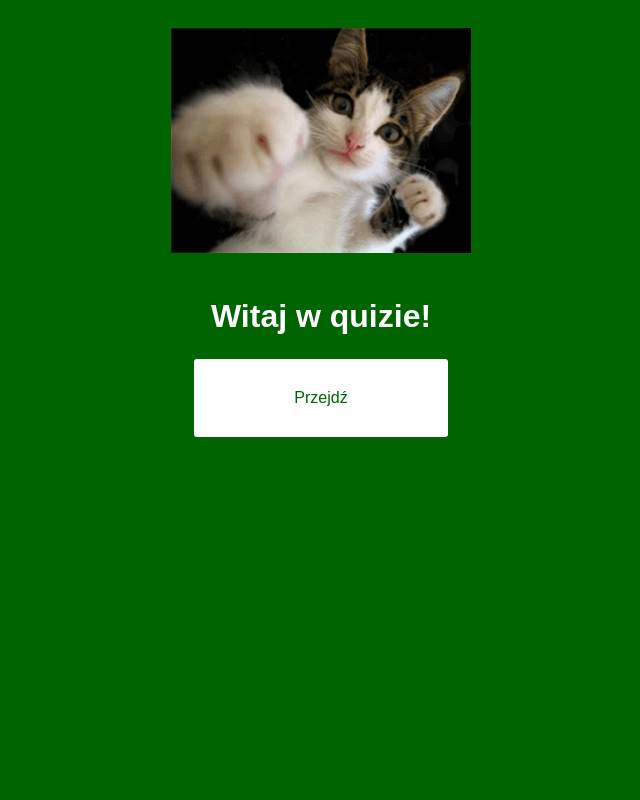
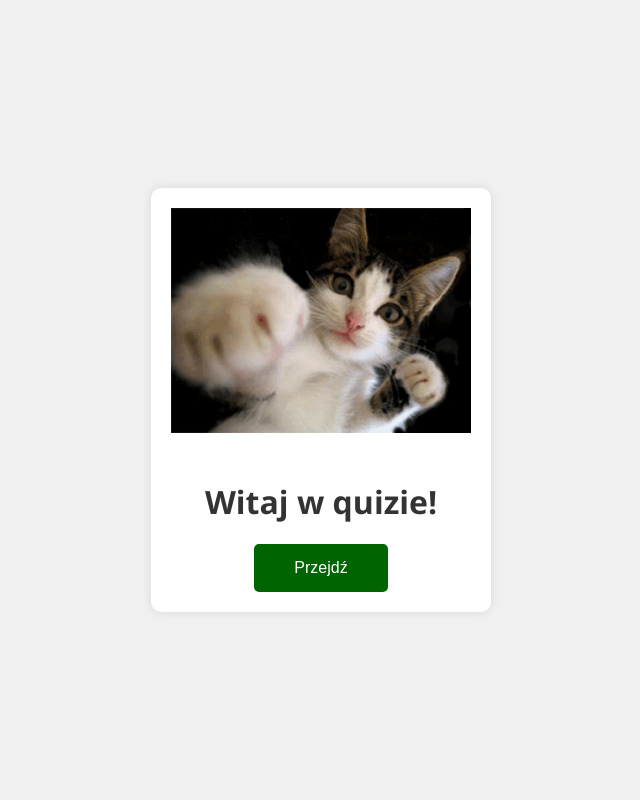
Before and after one commit to CZEMUPTI/quizizz, a PHP site: page / in a window 1280 px wide. Shown: the whole page, without its empty margins (319-959 px from the left). Run offline with PHP 8.4, Linux system fonts and the light colour scheme.

Commit message:
Committedda

```diff
--- a/index.php
+++ b/index.php
@@ -6,14 +6,32 @@
     <title>Strona główna</title>
     <style>
 body {
-            background-color: #006400;
-            color: white;
-            font-family: Arial, sans-serif;
+    background-color: #f0f0f0;
+    color: #333;
+    font-family: 'Segoe UI', Tahoma, Geneva, Verdana, sans-serif;
+    margin: 0;
+    padding: 0;
+    display: flex;
+    justify-content: center;
+    align-items: center;
+    height: 100vh;
+    flex-direction: column;
 }
+
 .container {
     text-align: center;
     padding: 20px;
+    background-color: #fff;
+    border-radius: 10px;
+    box-shadow: 0 0 10px rgba(0, 0, 0, 0.1);
+    transition: transform 0.3s, box-shadow 0.3s;
 }
+
+.container:hover {
+    transform: translateY(-5px);
+    box-shadow: 0 5px 15px rgba(0, 0, 0, 0.2);
+}
+
 .container img {
     max-width: 300px;
     max-height: 300px;
@@ -22,20 +40,22 @@
 
 .button {
     display: inline-block;
-            padding: 30px 100px;
-            background-color: white;
-            color: #006400;
-            border: 2px solid #006400;
+    padding: 15px 40px;
+    background-color: #006400;
+    color: white;
+    border: none;
     border-radius: 5px;
     text-align: center;
     text-decoration: none;
     font-size: 16px;
     cursor: pointer;
     transition: background-color 0.3s, color 0.3s;
+    outline: none;
 }
+
 .button:hover {
-            background-color: black;
-            color: white;
+    background-color: #004000;
+    box-shadow: 0 5px 15px rgba(0, 0, 0, 0.2);
 }
 
     </style>
--- a/quiz.php
+++ b/quiz.php
@@ -47,7 +47,7 @@
 
     <script>
          function startCountdown() {
-            var timeLeft = 60;
+            var timeLeft = 10;
             var clockDiv = document.getElementById('clock');
             clockDiv.innerHTML = "Pozostały czas: " + timeLeft + " sekund";
 
--- a/wynik.php
+++ b/wynik.php
@@ -15,10 +15,11 @@ $conn = mysqli_connect($servername, $username, $password, $dbname);
 $result = mysqli_query($conn, $sql);
 if (mysqli_num_rows($result) > 0) {
     while ($row = mysqli_fetch_assoc($result)) {
-        echo "Zdobyte punkty: "."<br>";
+      echo "<div class='container'>";
+        echo "<h1>Zdobyte punkty: </h1>"."<br>";
       echo $row['punkty']."<br>";
       echo "<a href='quiz.php'>Wynik</a>";
-
+      echo "</div>";
     }
 }
 // Zapytanie SQL do usuwania tabeli
```
Also changed, not shown: style.css (+33 -4 lines). Lines whose indentation alone changed are shown as unchanged.
